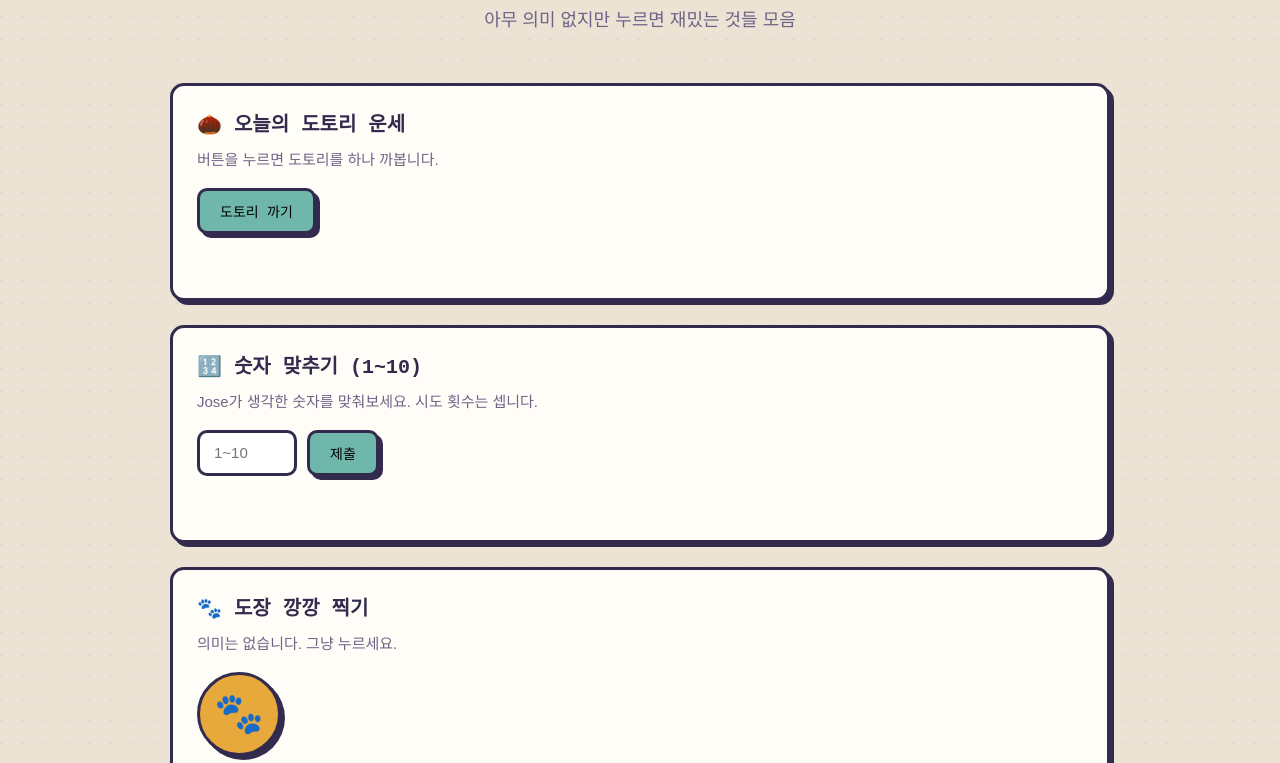
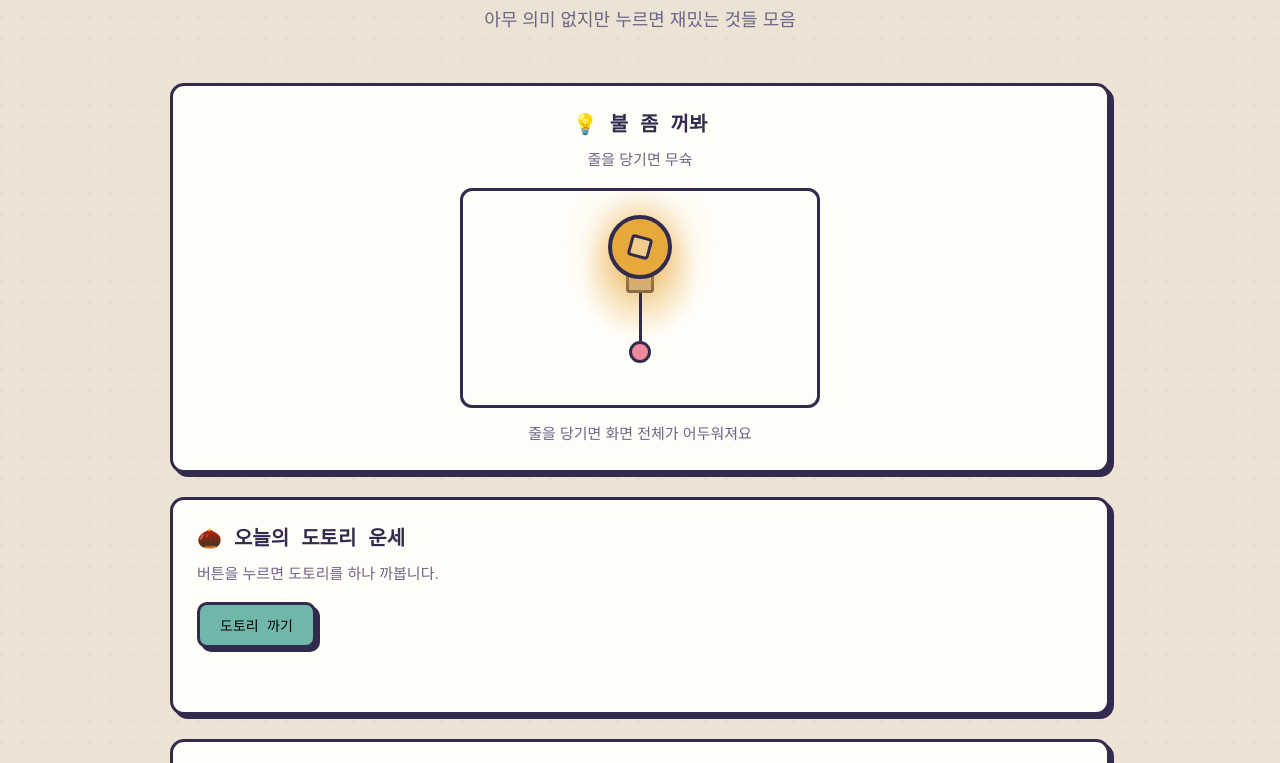
Before and after one commit to jose-1013/SHJ_home, a plain HTML site: page fun.html in a window 1280 px wide. Shown: the part 226-989 px from the top of the page. Drawn offline with Linux system fonts and the light colour scheme; a web font is replaced by a local one.

Commit message:
전구 토글로 전체 다크모드 적용

```diff
--- /dev/null
+++ b/assets/bulb.css
@@ -0,0 +1,133 @@
+.bulb-section {
+  text-align: center;
+  overflow: hidden;
+}
+
+.bulb-scene {
+  position: relative;
+  margin: 12px auto 0;
+  width: 100%;
+  max-width: 360px;
+  height: 220px;
+  border: 3px solid var(--ink);
+  border-radius: 12px;
+  background: var(--card);
+  display: flex;
+  flex-direction: column;
+  align-items: center;
+  justify-content: flex-start;
+  padding-top: 24px;
+  overflow: hidden;
+  transition: background 0.4s ease;
+}
+
+html.dark .bulb-scene {
+  background: #14101f;
+}
+
+/* ===== 전구 ===== */
+.bulb {
+  position: relative;
+  display: flex;
+  flex-direction: column;
+  align-items: center;
+}
+
+.bulb-glow {
+  position: absolute;
+  top: 4px;
+  width: 120px;
+  height: 120px;
+  border-radius: 50%;
+  background: radial-gradient(circle, rgba(231,169,60,0.55) 0%, rgba(231,169,60,0) 70%);
+  opacity: 1;
+  transition: opacity 0.4s ease;
+  pointer-events: none;
+}
+
+html.dark .bulb-scene .bulb-glow {
+  opacity: 0;
+}
+
+.bulb-glass {
+  position: relative;
+  width: 64px;
+  height: 64px;
+  border-radius: 50%;
+  background: var(--gold);
+  border: 4px solid var(--ink);
+  box-shadow: 0 0 30px 6px rgba(231,169,60,0.6);
+  display: flex;
+  align-items: center;
+  justify-content: center;
+  transition: background 0.4s ease, box-shadow 0.4s ease;
+}
+
+html.dark .bulb-scene .bulb-glass {
+  background: #8a8a9a;
+  box-shadow: none;
+}
+
+.bulb-filament {
+  width: 22px;
+  height: 22px;
+  border: 3px solid var(--ink);
+  border-radius: 4px;
+  transform: rotate(15deg);
+  background: rgba(255,255,255,0.4);
+  transition: background 0.4s ease;
+}
+
+html.dark .bulb-scene .bulb-filament {
+  background: rgba(255,255,255,0.05);
+}
+
+.bulb-base {
+  width: 28px;
+  height: 18px;
+  background: #b9b9c4;
+  border: 3px solid var(--ink);
+  border-top: none;
+  border-radius: 0 0 4px 4px;
+  margin-top: -4px;
+}
+
+/* ===== 당기는 줄 ===== */
+.bulb-cord {
+  position: relative;
+  width: 3px;
+  height: 60px;
+  background: var(--ink);
+  margin-top: 0;
+  cursor: pointer;
+  transform-origin: top center;
+  transition: height 0.15s ease;
+}
+
+.bulb-cord.is-pulling {
+  height: 80px;
+}
+
+.bulb-knob {
+  position: absolute;
+  bottom: -10px;
+  left: 50%;
+  transform: translateX(-50%);
+  width: 22px;
+  height: 22px;
+  border-radius: 50%;
+  background: var(--pink);
+  border: 3px solid var(--ink);
+}
+
+.bulb-hint {
+  margin-top: 14px;
+  font-family: 'Gaegu', sans-serif;
+  font-size: 15px;
+  color: var(--muted);
+  transition: color 0.4s ease;
+}
+
+@media (max-width: 420px) {
+  .bulb-scene { height: 200px; }
+}
--- /dev/null
+++ b/assets/bulb.js
@@ -0,0 +1,29 @@
+document.addEventListener('DOMContentLoaded', () => {
+  const scene = document.getElementById('bulbScene');
+  const cord = document.getElementById('bulbCord');
+  const hint = document.getElementById('bulbHint');
+  if (!scene || !cord) return;
+
+  const hints = {
+    on: '줄을 당기면 화면 전체가 어두워져요',
+    off: '다시 당기면 불을 켜요',
+  };
+
+  function updateHint() {
+    const isDark = document.documentElement.classList.contains('dark');
+    if (hint) hint.textContent = isDark ? hints.off : hints.on;
+  }
+
+  cord.addEventListener('click', () => {
+    // 줄 당기는 애니메이션
+    cord.classList.add('is-pulling');
+    setTimeout(() => cord.classList.remove('is-pulling'), 150);
+
+    // 사이트 전체 다크모드 토글
+    const isDark = document.documentElement.classList.toggle('dark');
+    localStorage.setItem('jose_dark_mode', isDark ? '1' : '0');
+    updateHint();
+  });
+
+  updateHint();
+});
--- a/assets/fun.css
+++ b/assets/fun.css
@@ -11,7 +11,7 @@
 .fun-desc {
   font-family: 'Gaegu', sans-serif;
   font-size: 15px;
-  color: #6e6488;
+  color: var(--muted);
   margin-bottom: 16px;
 }
 
--- a/assets/guestbook.css
+++ b/assets/guestbook.css
@@ -62,7 +62,7 @@
 
 .gb-item-date {
   font-size: 12px;
-  color: #a99a82;
+  color: var(--muted);
 }
 
 .gb-item-msg {
@@ -74,7 +74,7 @@
   text-align: center;
   font-family: 'Gaegu', sans-serif;
   font-size: 15px;
-  color: #a99a82;
+  color: var(--muted);
   margin: 20px 0;
 }
 
--- a/assets/room.css
+++ b/assets/room.css
@@ -263,7 +263,7 @@
   margin-top: 12px;
   font-family: 'Gaegu', sans-serif;
   font-size: 15px;
-  color: #6e6488;
+  color: var(--muted);
   text-align: center;
   min-height: 22px;
 }
--- a/assets/style.css
+++ b/assets/style.css
@@ -17,7 +17,24 @@
   --pink: #f0899f;
   --mint: #6fb6ab;
   --line: #d8cab0;
+  --muted: #6e6488;
   --shadow: 4px 4px 0 var(--ink);
+}
+
+html.dark {
+  --bg: #1c1830;
+  --ink: #ece3d4;
+  --card: #2a2444;
+  --gold: #e7c46a;
+  --pink: #f0899f;
+  --mint: #6fb6ab;
+  --line: #423a5e;
+  --muted: #a99ccf;
+  --shadow: 4px 4px 0 rgba(0,0,0,0.4);
+}
+
+html, body {
+  transition: background-color 0.4s ease, color 0.4s ease;
 }
 
 * {
@@ -107,7 +124,7 @@ a {
   font-family: 'DungGeunMo', monospace;
   font-size: 13px;
   padding: 14px 18px;
-  color: #a99a82;
+  color: var(--muted);
 }
 
 .nav .visit-counter b {
@@ -157,7 +174,7 @@ footer {
   text-align: center;
   font-family: 'DungGeunMo', monospace;
   font-size: 12px;
-  color: #a99a82;
+  color: var(--muted);
   padding: 24px 0;
   border-top: 2px dashed var(--line);
 }
--- a/fun.html
+++ b/fun.html
@@ -1,11 +1,13 @@
 <!DOCTYPE html>
 <html lang="ko">
 <head>
+  <script>if (localStorage.getItem("jose_dark_mode") === "1") document.documentElement.classList.add("dark");</script>
   <meta charset="UTF-8">
   <meta name="viewport" content="width=device-width, initial-scale=1.0">
   <title>잡동사니 | Jose's 미니홈피</title>
   <link rel="stylesheet" href="assets/style.css">
   <link rel="stylesheet" href="assets/fun.css">
+  <link rel="stylesheet" href="assets/bulb.css">
 </head>
 <body>
 
@@ -29,6 +31,25 @@
   </header>
 
   <main>
+
+    <!-- 전구 줄 토글 -->
+    <section class="card fun-section bulb-section">
+      <h2>💡 불 좀 꺼봐</h2>
+      <p class="fun-desc">줄을 당기면 무슉</p>
+      <div class="bulb-scene" id="bulbScene">
+        <div class="bulb">
+          <div class="bulb-glow"></div>
+          <div class="bulb-glass">
+            <div class="bulb-filament"></div>
+          </div>
+          <div class="bulb-base"></div>
+        </div>
+        <div class="bulb-cord" id="bulbCord">
+          <div class="bulb-knob"></div>
+        </div>
+      </div>
+      <p class="bulb-hint" id="bulbHint">줄을 당겨보세요</p>
+    </section>
 
     <!-- 도토리 뽑기 -->
     <section class="card fun-section">
@@ -64,6 +85,7 @@
   </footer>
 
   <script src="assets/script.js"></script>
+  <script src="assets/bulb.js"></script>
   <script src="assets/fun.js"></script>
 </body>
 </html>
```
Also changed, not shown: about.html (+1 -0 lines), guestbook.html (+1 -0 lines), index.html (+1 -0 lines), projects.html (+1 -0 lines).
